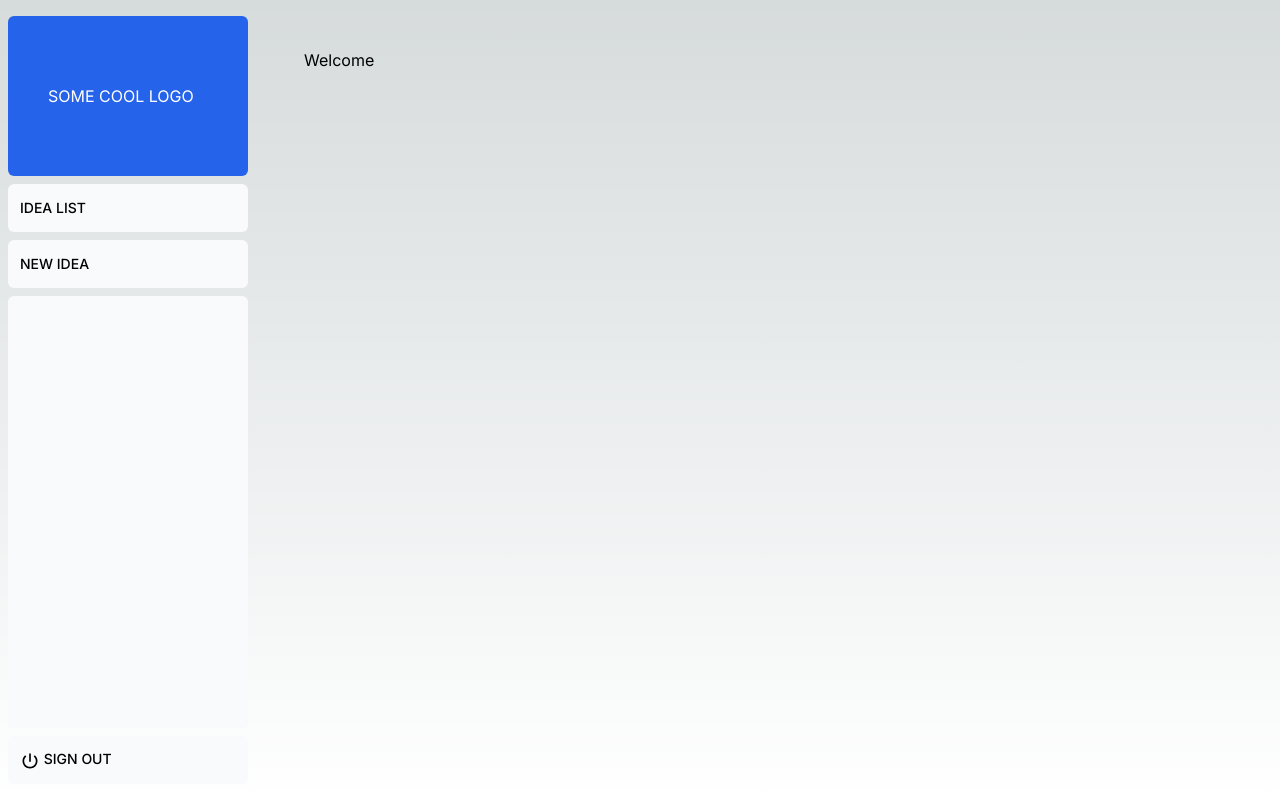
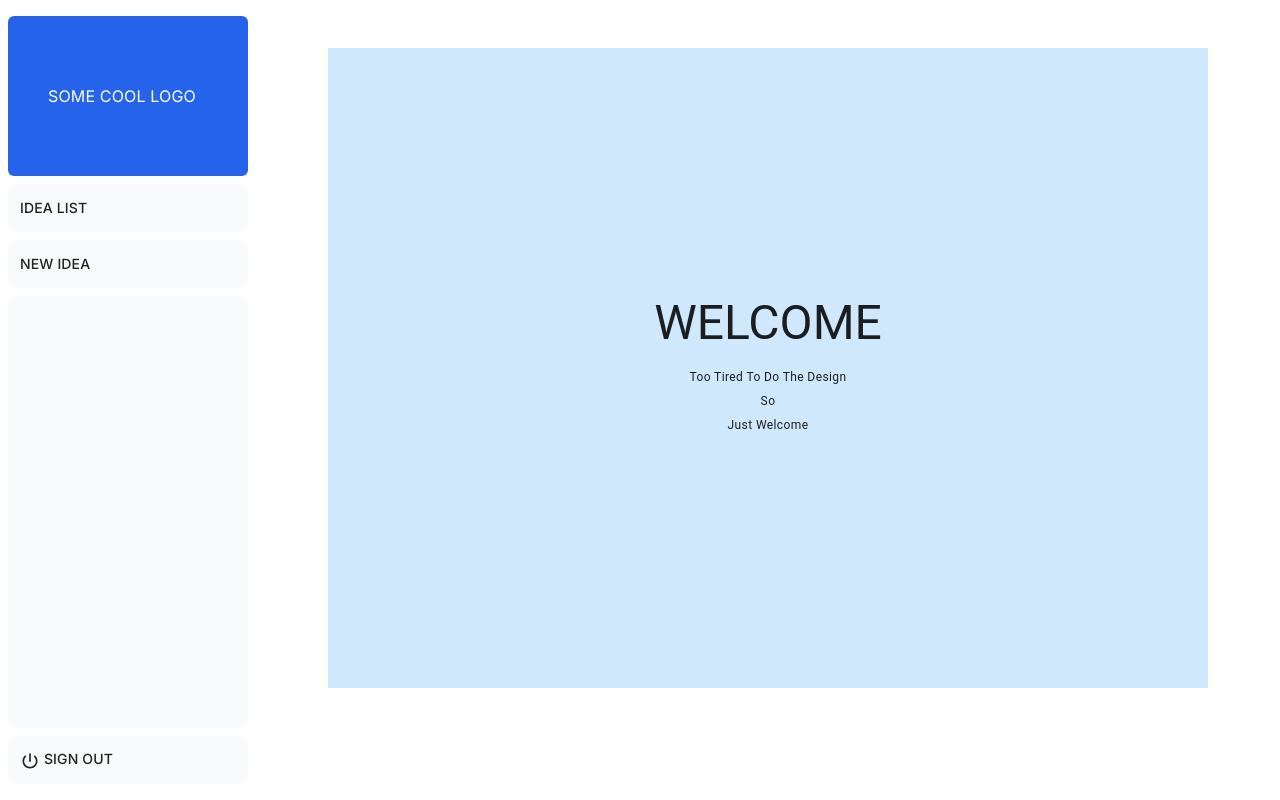
Before and after one commit to superrNing/ideaforum-frontend, a Next.js app: page / in a window 1280 px wide. Built offline with nearby package versions, Linux system fonts and the light colour scheme; sample sign-in values are in the browser's storage.

Commit message:
init snackbar

```diff
--- a/app/login/page.tsx
+++ b/app/login/page.tsx
@@ -8,7 +8,7 @@ import TextField from "@mui/material/TextField";
 import FormControlLabel from "@mui/material/FormControlLabel";
 import Checkbox from "@mui/material/Checkbox";
 import Link from "@mui/material/Link";
-import Paper from "@mui/material/Paper";
+import { useState } from "react";
 import Box from "@mui/material/Box";
 import Grid from "@mui/material/Grid";
 import LockOutlinedIcon from "@mui/icons-material/LockOutlined";
@@ -17,9 +17,9 @@ import { createTheme, ThemeProvider } from "@mui/material/styles";
 import { useMutation } from "@tanstack/react-query";
 import { userLogin, UserLoginParams } from "@/app/api/login";
 import { useForm, SubmitHandler } from "react-hook-form";
-import { Snackbar, Alert } from "@mui/material";
+import { Snackbar } from "@mui/material";
 import { useRouter } from "next/navigation";
-
+import SentimentSatisfiedAltIcon from "@mui/icons-material/SentimentSatisfiedAlt";
 import toast from "react-hot-toast";
 function Copyright(props: any) {
   return (
@@ -30,10 +30,7 @@ function Copyright(props: any) {
       {...props}
     >
       {"Copyright © "}
-      <Link color="inherit" href="https://mui.com/">
-        Your Website
-      </Link>{" "}
-      {new Date().getFullYear()}
+      <Link color="inherit">Group 2</Link> {new Date().getFullYear()}
       {"."}
     </Typography>
   );
@@ -46,10 +43,14 @@ export default function SignInSide() {
   const {
     register,
     handleSubmit,
-    watch,
     formState: { errors },
   } = useForm();
   const router = useRouter();
+  const [open, setOpen] = useState<boolean>(false);
+
+  const handleClick = () => {
+    setOpen(true);
+  };
 
   const handleClose = (
     event?: React.SyntheticEvent | Event,
@@ -58,6 +59,7 @@ export default function SignInSide() {
     if (reason === "clickaway") {
       return;
     }
+    setOpen(false);
   };
 
   const mutation = useMutation({
@@ -141,12 +143,20 @@ export default function SignInSide() {
             </Button>
             <Grid container>
               <Grid item xs>
-                <Link href="#" variant="body2">
+                <Link
+                  onClick={() => setOpen(true)}
+                  className="cursor-pointer"
+                  variant="body2"
+                >
                   Forgot password?
                 </Link>
               </Grid>
               <Grid item>
-                <Link href="#" variant="body2">
+                <Link
+                  onClick={() => setOpen(true)}
+                  className="cursor-pointer"
+                  variant="body2"
+                >
                   {"Don't have an account? Sign Up"}
                 </Link>
               </Grid>
@@ -154,6 +164,19 @@ export default function SignInSide() {
             <Copyright sx={{ mt: 5 }} />
           </Box>
         </Box>
+        <Snackbar
+          anchorOrigin={{ vertical: "top", horizontal: "center" }}
+          open={open}
+          autoHideDuration={3000}
+          onClose={handleClose}
+          message={
+            <>
+              <SentimentSatisfiedAltIcon className="mb-1" /> What are you
+              expecting?
+            </>
+          }
+          // action={action}
+        />
       </Container>
     </ThemeProvider>
   );
--- a/app/page.tsx
+++ b/app/page.tsx
@@ -1,3 +1,31 @@
-export default function HomePage() {
-  return <div>Welcome</div>;
+import * as React from "react";
+import CssBaseline from "@mui/material/CssBaseline";
+import Box from "@mui/material/Box";
+import Container from "@mui/material/Container";
+import Typography from "@mui/material/Typography";
+export default function Page() {
+  return (
+    <React.Fragment>
+      <CssBaseline />
+      <Container fixed>
+        <Box
+          sx={{ bgcolor: "#cfe8fc", height: "80vh" }}
+          className="flex flex-col justify-center items-center"
+        >
+          <Typography display="block" variant="h3" gutterBottom>
+            WELCOME
+          </Typography>
+          <Typography variant="caption" display="block" gutterBottom>
+            Too Tired To Do The Design
+          </Typography>
+          <Typography variant="caption" display="block" gutterBottom>
+            So
+          </Typography>
+          <Typography variant="caption" display="block" gutterBottom>
+            Just Welcome
+          </Typography>
+        </Box>
+      </Container>
+    </React.Fragment>
+  );
 }
--- a/app/ui/sidenav.tsx
+++ b/app/ui/sidenav.tsx
@@ -5,7 +5,7 @@ import Dialog from "@/app/ui/dialog";
 import { useState } from "react";
 import { useRouter } from "next/navigation";
 import toast from "react-hot-toast";
-
+import ErrorOutlineIcon from "@mui/icons-material/ErrorOutline";
 export default function SideNav() {
   const [dialogVisible, setDialogVisible] = useState<boolean>(false);
   const router = useRouter();
@@ -39,7 +39,11 @@ export default function SideNav() {
         </button>
 
         <Dialog
-          title="SIGN OUT"
+          title={
+            <>
+              <ErrorOutlineIcon color="warning" className="pb-1" /> SIGN OUT
+            </>
+          }
           visible={dialogVisible}
           setVisible={setDialogVisible}
           handleConfirm={handleLogOut}
```
